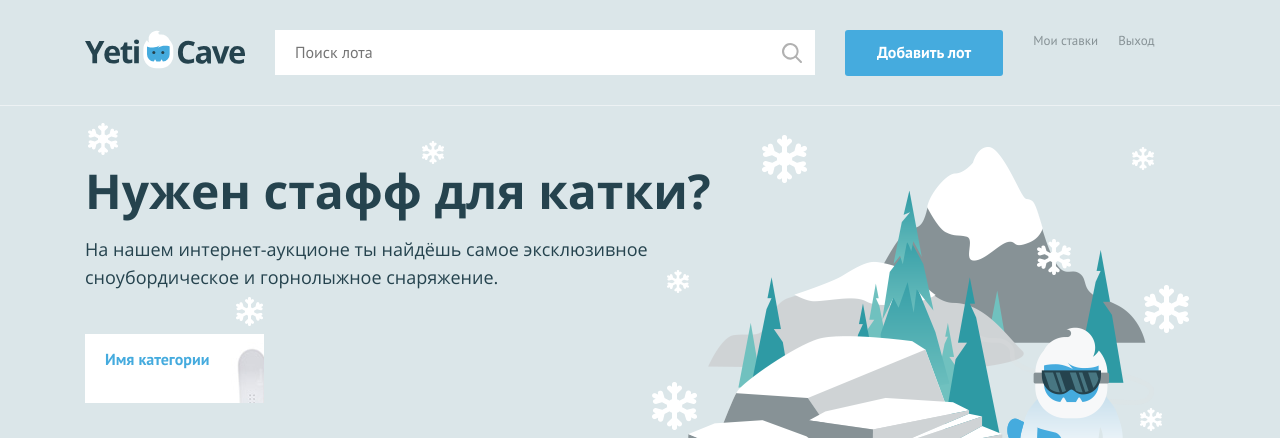
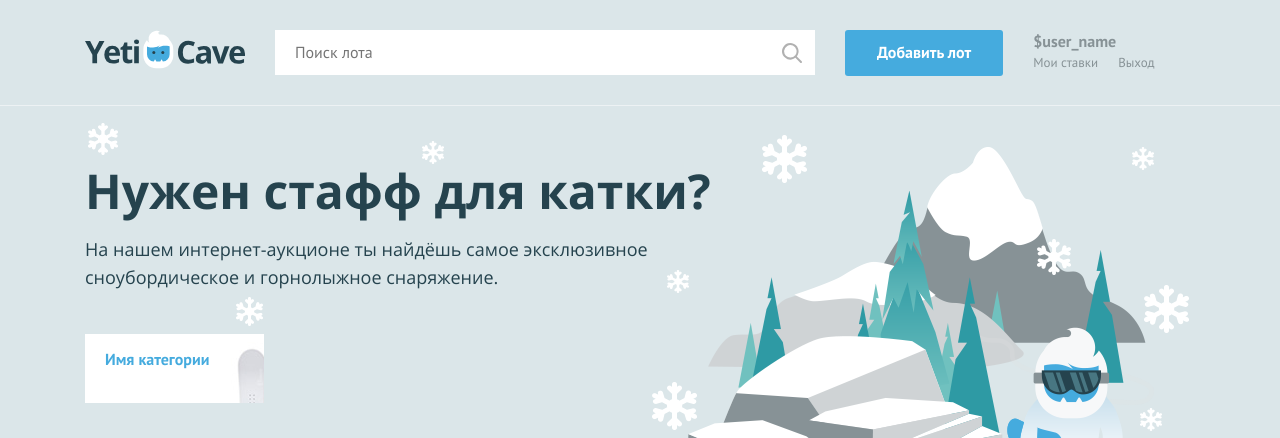
Before and after one commit to itxpert45/4951-yeticave-12, a PHP site: page / in a window 1280 px wide. Shown: the top 438 px of the page. Run offline with PHP 8.4, Linux system fonts and the light colour scheme.

Commit message:
Update index.php

```diff
--- a/index.php
+++ b/index.php
@@ -32,7 +32,7 @@ $user_name = 'Рустам'; // укажите здесь ваше имя
 
         	<?php if ($is_auth==1): ?>
                     <div class="user-menu__logged">
-			    		<p><?php '$user_name' ?></p>
+			    		<p><?php print('$user_name') ?></p>
 			    		<a class="user-menu__bets" href="pages/my-bets.html">Мои ставки</a>
 			    		<a class="user-menu__logout" href="#">Выход</a>
   					</div>
```
